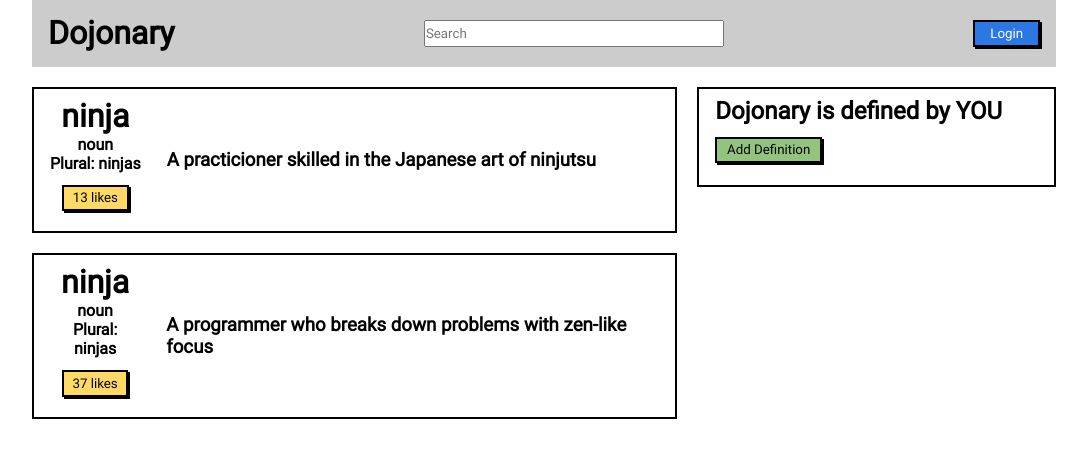
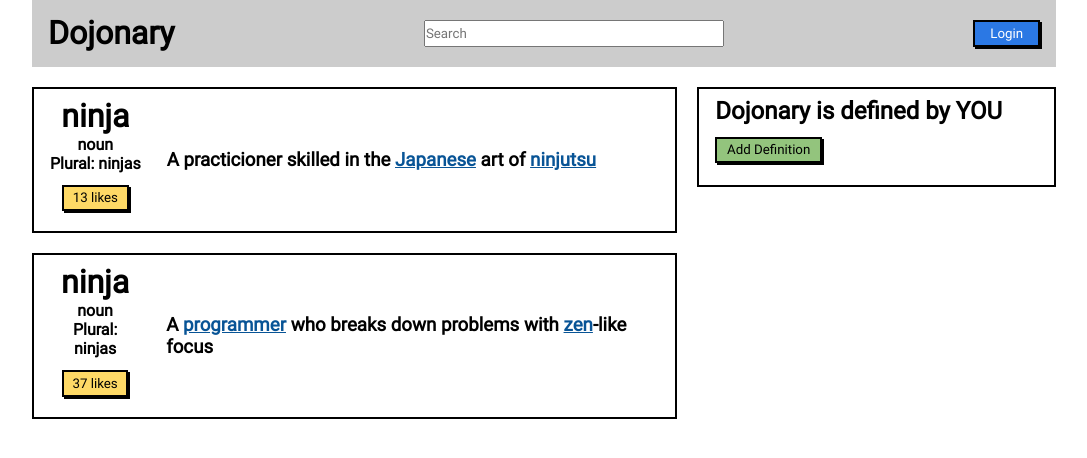
Before and after one commit to brandontaylor156/button_clicker, a plain HTML site: page index.html in a window 1280 px wide. Shown: the whole page, without its empty margins (96-1183 px from the left). Drawn offline with Linux system fonts and the light colour scheme.

Commit message:
anchor tags added

```diff
--- a/index.html
+++ b/index.html
@@ -25,7 +25,7 @@
                     <button class='likeButton' onclick="ninjaLike(this)">13 likes</button>
                 </div>
                 <div class="ninjaDefinitionRight">
-                    <h3>A practicioner skilled in the Japanese art of ninjutsu</h3>
+                    <h3>A practicioner skilled in the <a href="">Japanese</a> art of <a href="">ninjutsu</a></h3>
                 </div>
             </div>
 
@@ -37,7 +37,7 @@
                     <button class='likeButton' onclick="ninjaLike()">37 likes</button>
                 </div>
                 <div class="ninjaDefinitionRight">
-                    <h3>A programmer who breaks down problems with zen-like focus</h3>
+                    <h3>A <a href="">programmer</a> who breaks down problems with <a href="">zen</a>-like focus</h3>
                 </div>
             </div>
         </div>
--- a/style.css
+++ b/style.css
@@ -58,6 +58,10 @@ input {
     gap: 10px;
 }
 
+a {
+    color: hsl(208deg 90% 31%);
+}
+
 .likeButton {
     background-color: #fed966;
 }
```
